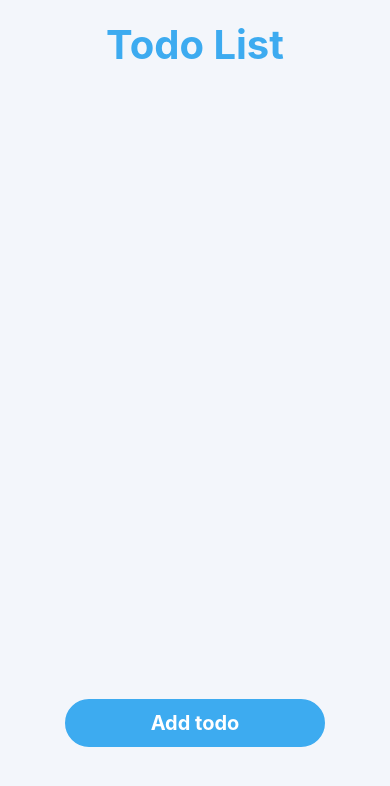
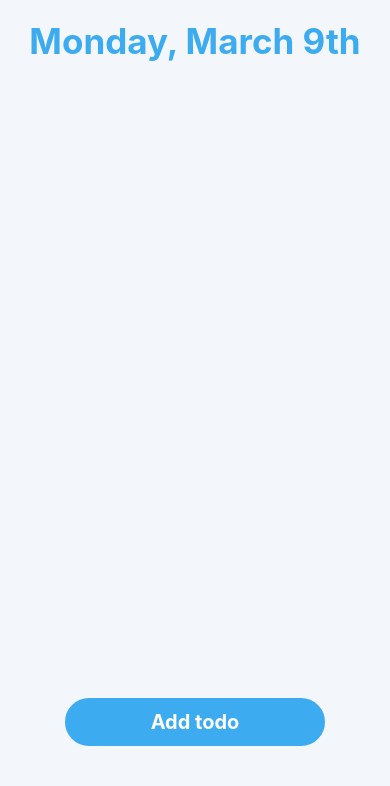
Before and after one commit to alecchampaign/react-native-todo, a React Native app: screen / in a window 390 px wide. Shown: the top 786 px of the page. Built offline with nearby package versions, Linux system fonts and the light colour scheme.

Commit message:
Swap todo header with current date

```diff
--- a/App.js
+++ b/App.js
@@ -10,6 +10,7 @@ import {
 import Button from './src/button';
 import Modal from './src/modal';
 import Todo from './src/todo';
+import * as moment from 'moment';
 
 const App = () => {
   const [inputText, setInputText] = useState('');
@@ -30,7 +31,9 @@ const App = () => {
           setTodos={setTodos}
           setIsActive={setIsActive}
         />
-        <Text style={styles.header}>Todo List</Text>
+        <Text style={styles.header}>
+          {moment.default().format('dddd, MMMM Do')}
+        </Text>
         <Todo todos={todos} setTodos={setTodos} />
         <View style={styles.inputContainer}>
           <Button buttonContent="Add todo" handlePress={handleModalPress} />
@@ -42,7 +45,7 @@ const App = () => {
 
 const styles = StyleSheet.create({
   header: {
-    fontSize: 40,
+    fontSize: 35,
     fontWeight: 'bold',
     marginTop: 20,
     color: '#3dabf0',
--- a/package.json
+++ b/package.json
@@ -10,6 +10,7 @@
     "lint": "eslint ."
   },
   "dependencies": {
+    "moment": "^2.24.0",
     "react": "16.9.0",
     "react-native": "0.61.5",
     "react-native-vector-icons": "^6.6.0"
```
Also changed, not shown: 1 other file (tests, documents, lock files or other folders).
